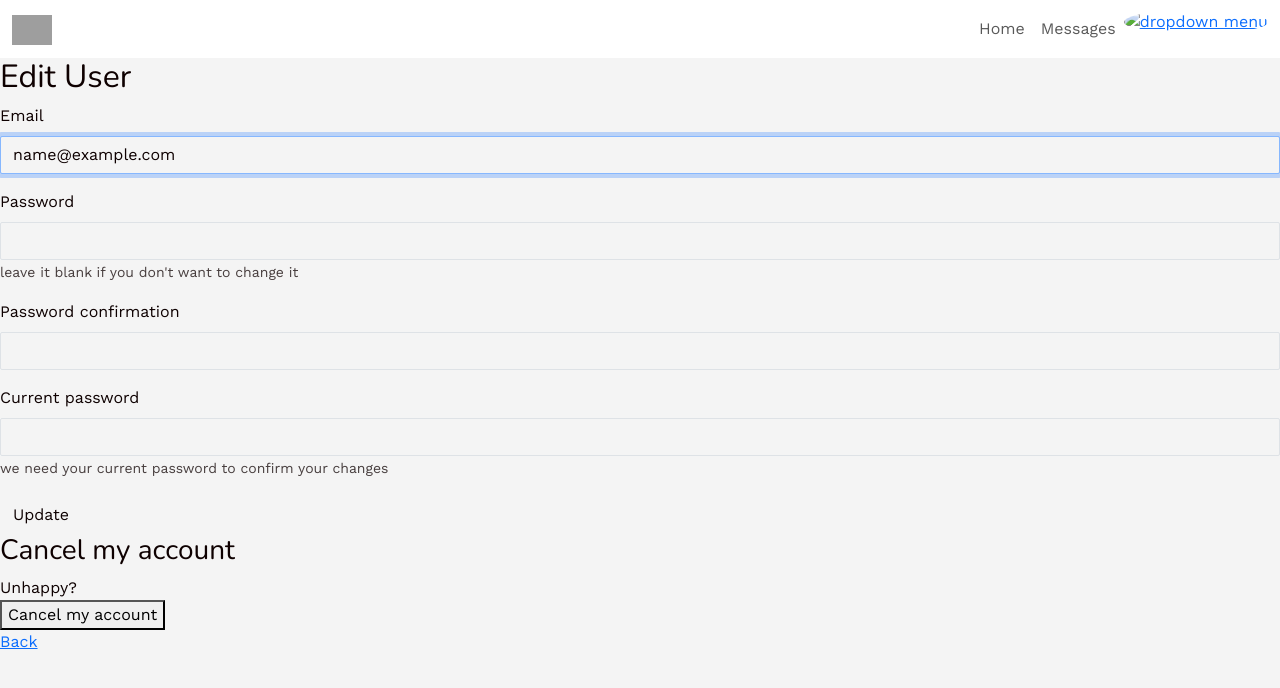
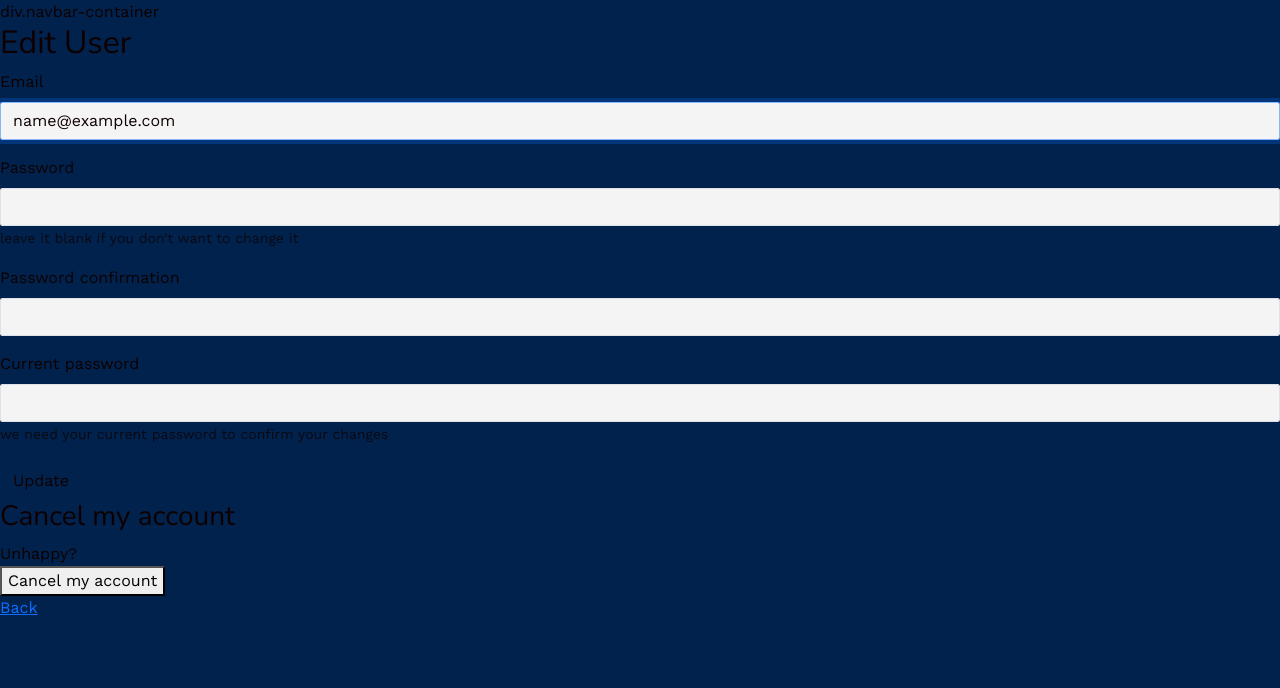
Before and after one commit to Washington-1991/Lithosophie, a Rails app: page /users/edit in a window 1280 px wide. Shown: the top 688 px of the page. Run offline with Rails 7, Linux system fonts and the light colour scheme; the visitor is signed in with stand-in values (Sample User, id 1); style sheets or scripts are compiled from the project's sources; some libraries are stand-ins or nearby versions; grey boxes are pictures that could not be loaded.

Commit message:
20240330-1936-wip

```diff
--- a/app/assets/stylesheets/application.scss
+++ b/app/assets/stylesheets/application.scss
@@ -10,3 +10,7 @@
 // Your CSS partials
 @import "components/index";
 @import "pages/index";
+
+body{
+background-color: #00224D;
+}
--- a/app/views/pages/home.html.erb
+++ /dev/null
@@ -1,2 +0,0 @@
-<h1>Pages#home</h1>
-<p>Find me in app/views/pages/home.html.erb</p>
--- a/app/views/shared/_navbar.html.erb
+++ b/app/views/shared/_navbar.html.erb
@@ -1,38 +1 @@
-<div class="navbar navbar-expand-sm navbar-light navbar-lewagon">
-  <div class="container-fluid">
-    <%= link_to "#", class: "navbar-brand" do %>
-      <%= image_tag "https://raw.githubusercontent.com/lewagon/fullstack-images/master/uikit/logo.png" %>
-    <% end %>
-
-    <button class="navbar-toggler" type="button" data-bs-toggle="collapse" data-bs-target="#navbarSupportedContent" aria-controls="navbarSupportedContent" aria-expanded="false" aria-label="Toggle navigation">
-      <span class="navbar-toggler-icon"></span>
-    </button>
-
-    <div class="collapse navbar-collapse" id="navbarSupportedContent">
-      <ul class="navbar-nav me-auto">
-        <% if user_signed_in? %>
-          <li class="nav-item active">
-            <%= link_to "Home", "#", class: "nav-link" %>
-          </li>
-          <li class="nav-item">
-            <%= link_to "Messages", "#", class: "nav-link" %>
-          </li>
-          <li class="nav-item dropdown">
-          <a href="#" class="avatar" id="navbarDropdown" data-bs-toggle="dropdown" aria-haspopup="true" aria-expanded="false">
-            <%= image_tag "https://kitt.lewagon.com/placeholder/users/ssaunier", class: "avatar", alt: "dropdown menu" %>
-          </a>
-            <div class="dropdown-menu dropdown-menu-end" aria-labelledby="navbarDropdown">
-              <%= link_to "Action", "#", class: "dropdown-item" %>
-              <%= link_to "Another action", "#", class: "dropdown-item" %>
-              <%= link_to "Log out", destroy_user_session_path, data: {turbo_method: :delete}, class: "dropdown-item" %>
-            </div>
-          </li>
-        <% else %>
-          <li class="nav-item">
-            <%= link_to "Login", new_user_session_path, class: "nav-link" %>
-          </li>
-        <% end %>
-      </ul>
-    </div>
-  </div>
-</div>
+div.navbar-container
```
